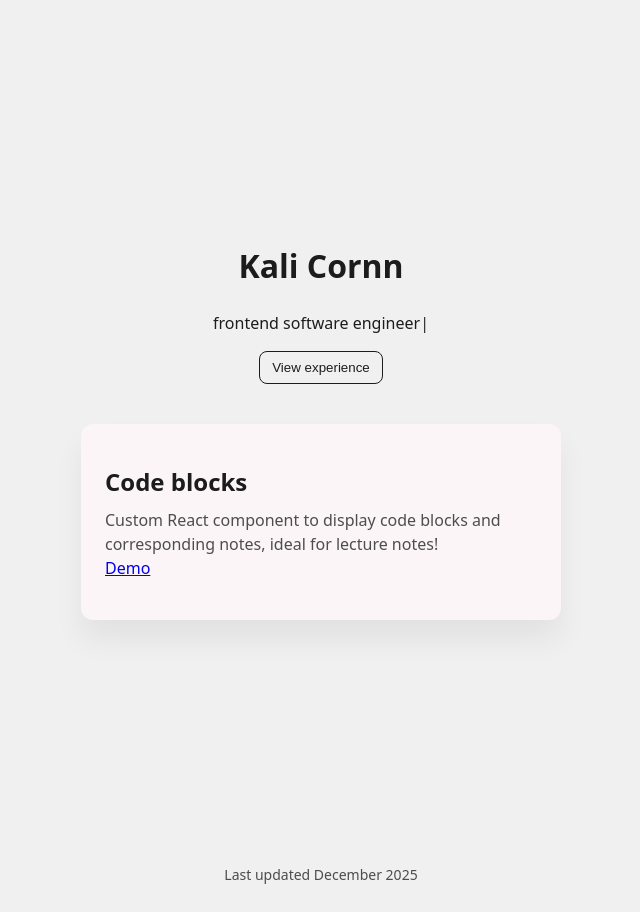
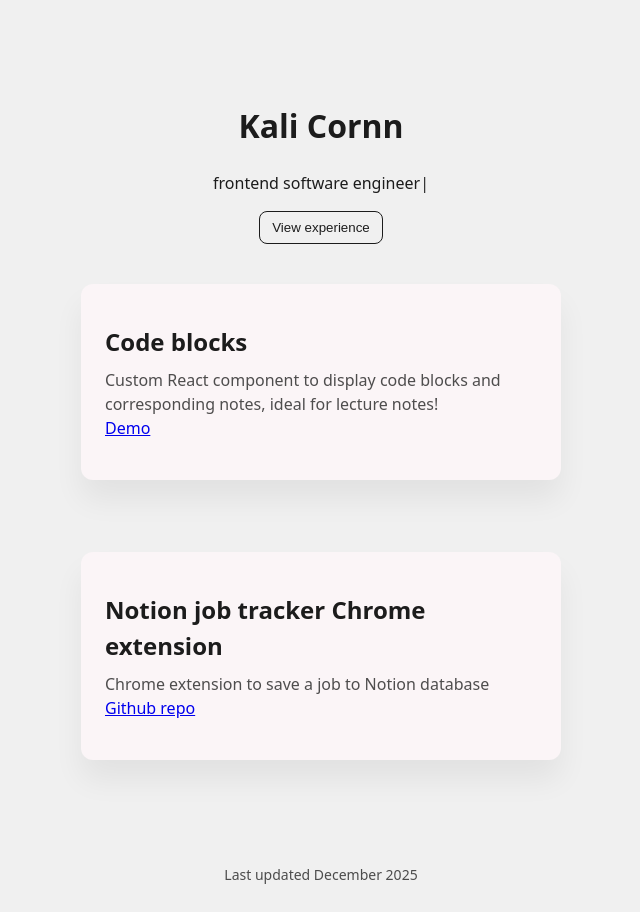
Before and after one commit to kcornn/kcornn.github.io, a React (Vite) app: page / in a window 1280 px wide. Both pictures are taken after a click on the button "View projects". Shown: the whole page, without its empty margins (319-959 px from the left). Built offline with nearby package versions, Linux system fonts and the light colour scheme.

Commit message:
add project and fix skills formatting

```diff
--- a/src/App.tsx
+++ b/src/App.tsx
@@ -64,12 +64,20 @@ function App() {
     description: string;
     link?: string;
     delay?: number;
+    type: "demo" | "repo";
   }> = [
     {
       title: "Code blocks",
       description:
         "Custom React component to display code blocks and corresponding notes, ideal for lecture notes!",
       link: "/code-blocks/",
+      type: "demo",
+    },
+    {
+      title: "Notion job tracker Chrome extension",
+      description: "Chrome extension to save a job to Notion database",
+      link: "https://github.com/kcornn/notion-job-tracker",
+      type: "repo",
     },
   ];
 
@@ -153,6 +161,8 @@ function App() {
               <ul>
                 <li>
                   <i>Tech stack:</i> React, Typescript, GraphQL, Kotlin
+                </li>
+                <li>
                   <i>Other tools used:</i> Figma, Storybook
                 </li>
                 <li>
@@ -412,7 +422,7 @@ function App() {
                 <p>{project.description}</p>
                 {project.link && (
                   <a href={project.link} target="_blank">
-                    Demo
+                    {project.type === "demo" ? "Demo" : "Github repo"}
                   </a>
                 )}
               </motion.section>
```
